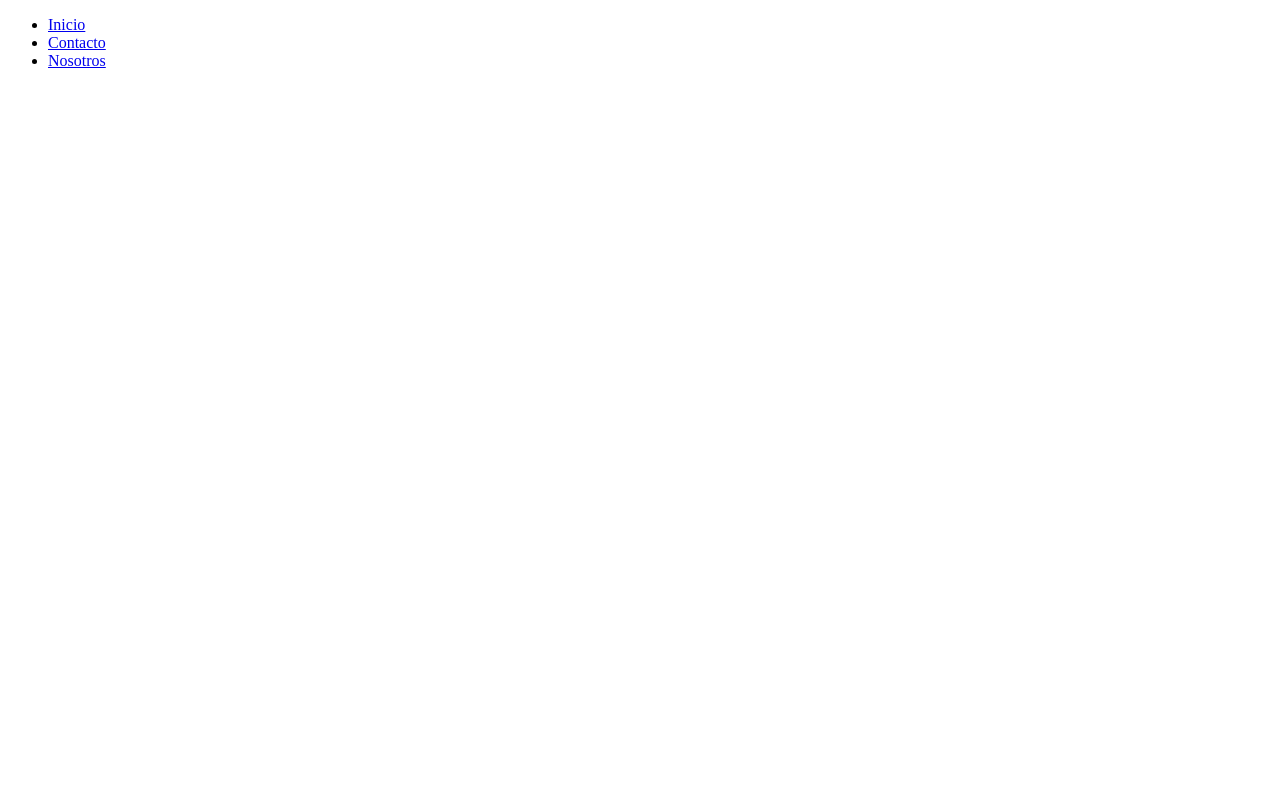
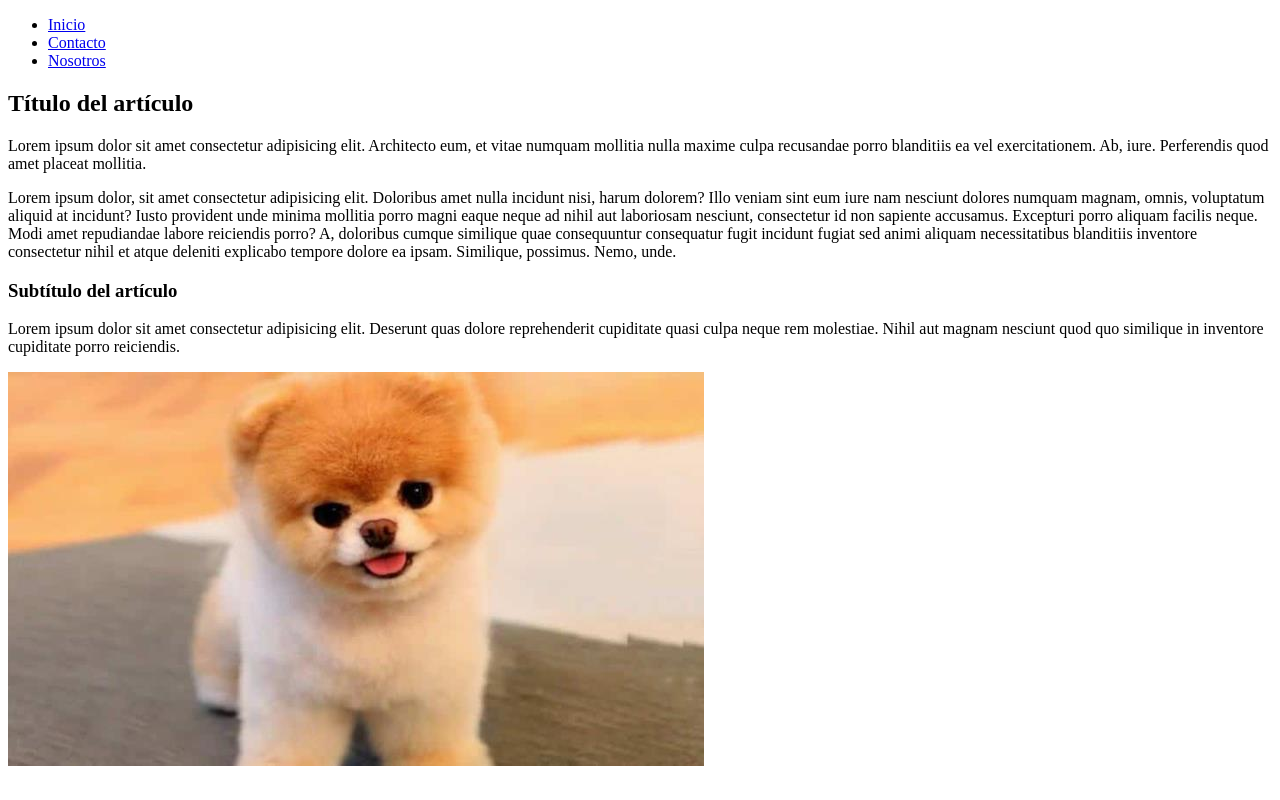
Before and after one commit to yadira-puente/miPrimeraWeb, a plain HTML site: page src/index.html in a window 1280 px wide. Drawn offline with Linux system fonts and the light colour scheme.

Commit message:
Agregando estructura de artículo

```diff
--- a/src/index.html
+++ b/src/index.html
@@ -8,7 +8,8 @@
         <link rel="stylesheet" href="./style.css">
     </head>
     <body>
-      <header>
+    <!--Aquí empieza el encabezado de mi página-->
+    <header>
         <nav>
          <ul>
             <li>
@@ -23,6 +24,23 @@
           <a></a>
          </ul>
         </nav>
-      </header>
+    </header>
+    <!--Aquí empieza el contenido principal de nuetro página-->
+    <main>
+      <article>
+        <h2>Título del artículo</h2>
+        <div>
+          <p>Lorem ipsum dolor sit amet consectetur adipisicing elit. Architecto eum, et vitae numquam mollitia nulla maxime culpa recusandae porro blanditiis ea vel exercitationem. Ab, iure. Perferendis quod amet placeat mollitia.</p>
+          <p>Lorem ipsum dolor, sit amet consectetur adipisicing elit. Doloribus amet nulla incidunt nisi, harum dolorem? Illo veniam sint eum iure nam nesciunt dolores numquam magnam, omnis, voluptatum aliquid at incidunt?
+          Iusto provident unde minima mollitia porro magni eaque neque ad nihil aut laboriosam nesciunt, consectetur id non sapiente accusamus. Excepturi porro aliquam facilis neque. Modi amet repudiandae labore reiciendis porro?
+          A, doloribus cumque similique quae consequuntur consequatur fugit incidunt fugiat sed animi aliquam necessitatibus blanditiis inventore consectetur nihil et atque deleniti explicabo tempore dolore ea ipsam. Similique, possimus. Nemo, unde.</p>
+        </div>
+        <div>
+          <h3>Subtítulo del artículo</h3>
+          <p>Lorem ipsum dolor sit amet consectetur adipisicing elit. Deserunt quas dolore reprehenderit cupiditate quasi culpa neque rem molestiae. Nihil aut magnam nesciunt quod quo similique in inventore cupiditate porro reiciendis.</p>
+          <img src="../assets/perrito.jpg" alt="Es una imagen de un perrito sonriente en una alfombra">
+        </div>
+      </article>
+    </main>
     </body>
 </html>
```
Also changed, not shown: assets/perrito.jpg (added).
